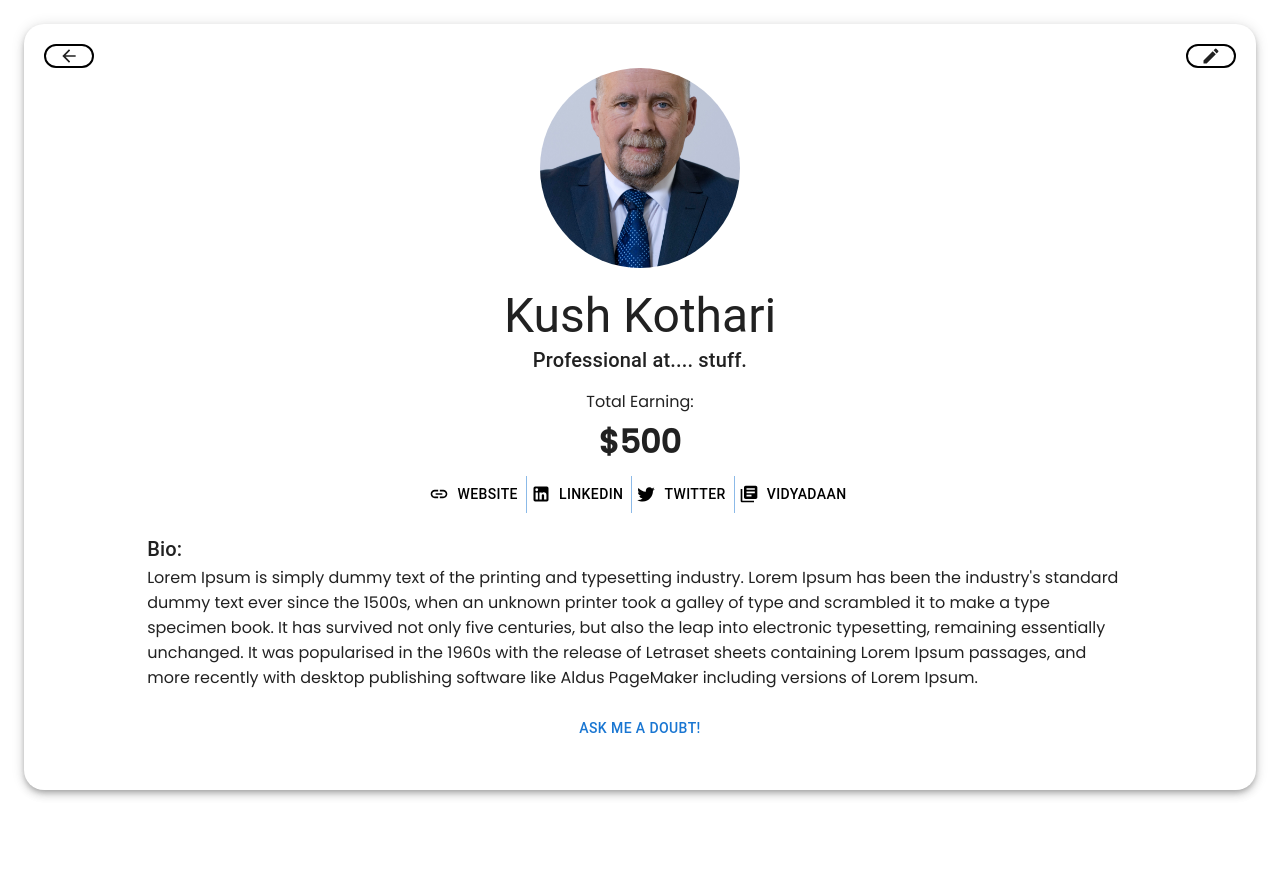
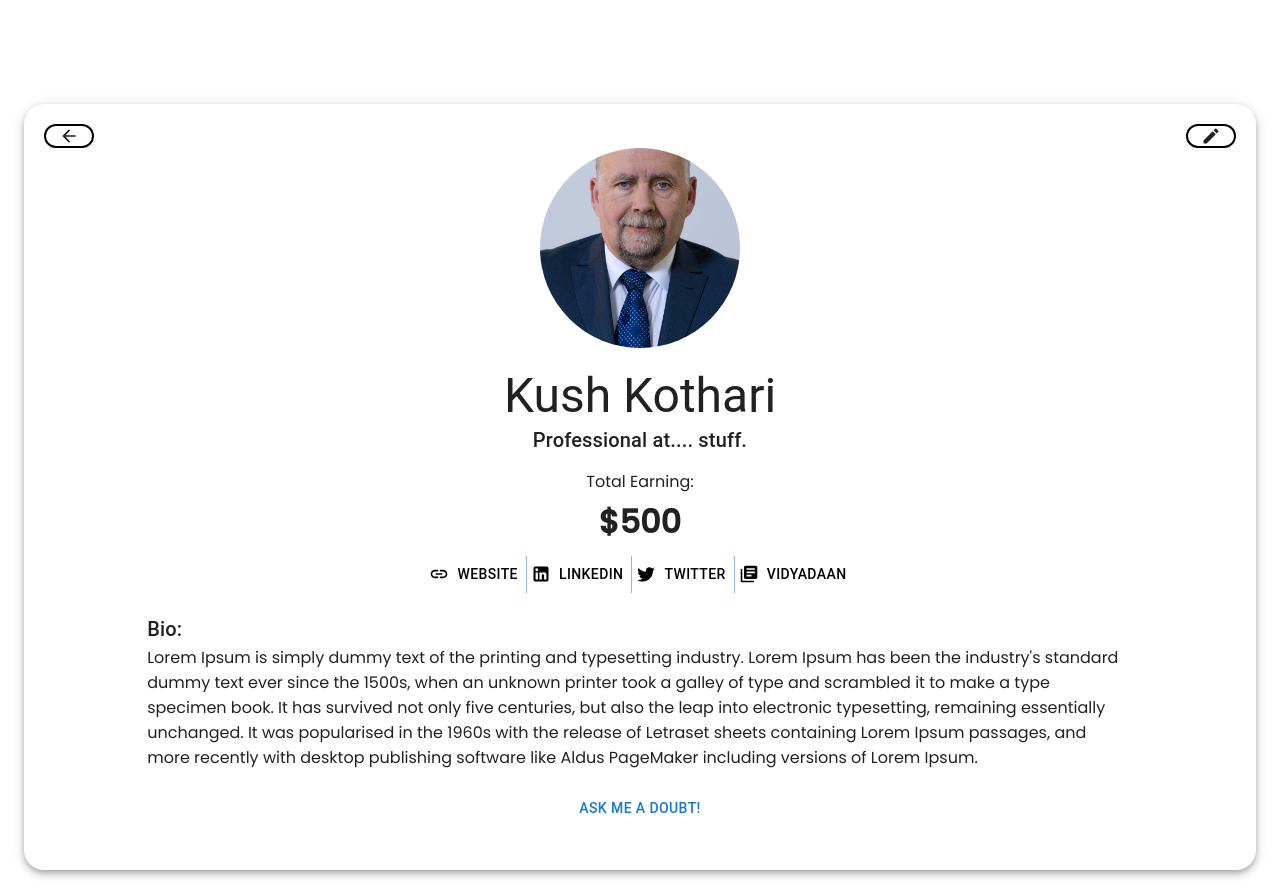
Before and after one commit to kkothari2001/SIH-PreHack-Narcodes, a React (Create React App) app in the folder client/: page /profile in a window 1280 px wide. Before the commit the page ends 814 px from the top, so only its background shows below. Built offline with nearby package versions, Linux system fonts and the light colour scheme.

Commit message:
view & edit profile

```diff
--- a/client/src/Components/EditProfile.js
+++ b/client/src/Components/EditProfile.js
@@ -8,7 +8,7 @@ import axios, { Routes } from "../services/index.js";
 
 const EditProfile = () => {
   return (
-    <div>
+    <div >
       <div className="ep-header">Profile & Settings</div>
       <div>
         <form>
--- a/client/src/Components/Profile.js
+++ b/client/src/Components/Profile.js
@@ -1,74 +1,108 @@
 import React from "react";
-import { Avatar, Button, ButtonGroup, Paper, Typography} from "@mui/material";
-import InsertLinkIcon from '@mui/icons-material/InsertLink';
-import LinkedInIcon from '@mui/icons-material/LinkedIn';
-import TwitterIcon from '@mui/icons-material/Twitter';
-import LibraryBooksIcon from '@mui/icons-material/LibraryBooks';
-import ArrowBackIcon from '@mui/icons-material/ArrowBack';
-import EditIcon from '@mui/icons-material/Edit';
+import { Avatar, Button, ButtonGroup, Paper, Typography } from "@mui/material";
+import InsertLinkIcon from "@mui/icons-material/InsertLink";
+import LinkedInIcon from "@mui/icons-material/LinkedIn";
+import TwitterIcon from "@mui/icons-material/Twitter";
+import LibraryBooksIcon from "@mui/icons-material/LibraryBooks";
+import ArrowBackIcon from "@mui/icons-material/ArrowBack";
+import EditIcon from "@mui/icons-material/Edit";
 import CountUp from "react-countup";
 import "../css/Profile.css";
-import profile_img from "../assets/prof.jpg"
+import profile_img from "../assets/prof.jpg";
+import { Link } from "react-router-dom";
 
 const Profile = () => {
-    return(
-        <div style={{display:'flex',justifyContent: 'center',alignItems:'middle', margin: '1.5em'}}
+  return (
+    <div
+      style={{
+        display: "flex",
+        justifyContent: "center",
+        alignItems: "middle",
+        margin: "1.5em",
+      }}
     >
       <Paper
         elevation={5}
-            sx={{padding:'1.5em 0em', borderRadius:'20px', display:'flex',flexDirection:'column', alignItems:'center', justifyContent:'center', minWidth:'30%', position:'relative'}}
+        sx={{
+          padding: "1.5em 0em",
+          borderRadius: "20px",
+          display: "flex",
+          flexDirection: "column",
+          alignItems: "center",
+          justifyContent: "center",
+          minWidth: "30%",
+          position: "relative",
+          marginTop: 10
+        }}
       >
         <Avatar
           alt="Avatar"
           src={profile_img}
-                    sx={{height: "200px",width:"200px", margin:'20px'}}
+          sx={{ height: "200px", width: "200px", margin: "20px" }}
         />
-                <Typography
-                    variant="h3"
-                >
-                    Kush Kothari
-                </Typography>
-                <Typography
-                    variant="h6"
-                    marginBottom="10px"
-                >
+        <Typography variant="h3">Kush Kothari</Typography>
+        <Typography variant="h6" marginBottom="10px">
           Professional at.... stuff.
         </Typography>
         <p>Total Earning:</p>
-                <h1 style={{marginBottom:'10px'}}>
+        <h1 style={{ marginBottom: "10px" }}>
           $<CountUp start separator="," end={500} />
         </h1>
         <ButtonGroup
           variant="text"
-                    sx={{color:'black', marginBottom:"20px"}}
+          sx={{ color: "black", marginBottom: "20px" }}
         >
-                    <Button sx={{color:'black'}} startIcon={<InsertLinkIcon />} >Website</Button>
-                    <Button sx={{color:'black'}} startIcon={<LinkedInIcon />} >LinkedIn</Button>
-                    <Button sx={{color:'black'}} startIcon={<TwitterIcon />} >Twitter</Button>
-                    <Button sx={{color:'black'}} startIcon={<LibraryBooksIcon />} >VidyaDaan</Button>
+          <Button sx={{ color: "black" }} startIcon={<InsertLinkIcon />}>
+            Website
+          </Button>
+          <Button sx={{ color: "black" }} startIcon={<LinkedInIcon />}>
+            LinkedIn
+          </Button>
+          <Button sx={{ color: "black" }} startIcon={<TwitterIcon />}>
+            Twitter
+          </Button>
+          <Button sx={{ color: "black" }} startIcon={<LibraryBooksIcon />}>
+            VidyaDaan
+          </Button>
         </ButtonGroup>
-                <Typography
-                    variant="h6"
-                    sx={{width: "80%"}}
-                >
+        <Typography variant="h6" sx={{ width: "80%" }}>
           Bio:
         </Typography>
-                <Typography
-                    variant="p"
-                    sx={{width: "80%"}}
-                >
-                    Lorem Ipsum is simply dummy text of the printing and typesetting industry. Lorem Ipsum has been the industry's standard dummy text ever since the 1500s, when an unknown printer took a galley of type and scrambled it to make a type specimen book. It has survived not only five centuries, but also the leap into electronic typesetting, remaining essentially unchanged. It was popularised in the 1960s with the release of Letraset sheets containing Lorem Ipsum passages, and more recently with desktop publishing software like Aldus PageMaker including versions of Lorem Ipsum.
+        <Typography variant="p" sx={{ width: "80%" }}>
+          Lorem Ipsum is simply dummy text of the printing and typesetting
+          industry. Lorem Ipsum has been the industry's standard dummy text ever
+          since the 1500s, when an unknown printer took a galley of type and
+          scrambled it to make a type specimen book. It has survived not only
+          five centuries, but also the leap into electronic typesetting,
+          remaining essentially unchanged. It was popularised in the 1960s with
+          the release of Letraset sheets containing Lorem Ipsum passages, and
+          more recently with desktop publishing software like Aldus PageMaker
+          including versions of Lorem Ipsum.
         </Typography>
-                <Button sx={{margin:'20px'}}>Ask me a doubt!</Button>
+        <Button sx={{ margin: "20px" }}>Ask me a doubt!</Button>
         <ArrowBackIcon
-                    sx={{position:"absolute", top:"20px", left:"20px",border:"solid black 2px", borderRadius:"20000px", width:'50px'}}
+          sx={{
+            position: "absolute",
+            top: "20px",
+            left: "20px",
+            border: "solid black 2px",
+            borderRadius: "20000px",
+            width: "50px",
+          }}
         />
-                <EditIcon
-                    sx={{position:"absolute", top:"20px", right:"20px",border:"solid black 2px", borderRadius:"20000px", width:'50px'}}
-                />
+        <Link to="/edit_profile"><EditIcon
+          sx={{
+            position: "absolute",
+            top: "20px",
+            right: "20px",
+            border: "solid black 2px",
+            borderRadius: "20000px",
+            width: "50px",
+          }}
+        /></Link>
       </Paper>
     </div>
-    )
-}
+  );
+};
 
 export default Profile;
```
Lines whose indentation alone changed are shown as unchanged.
